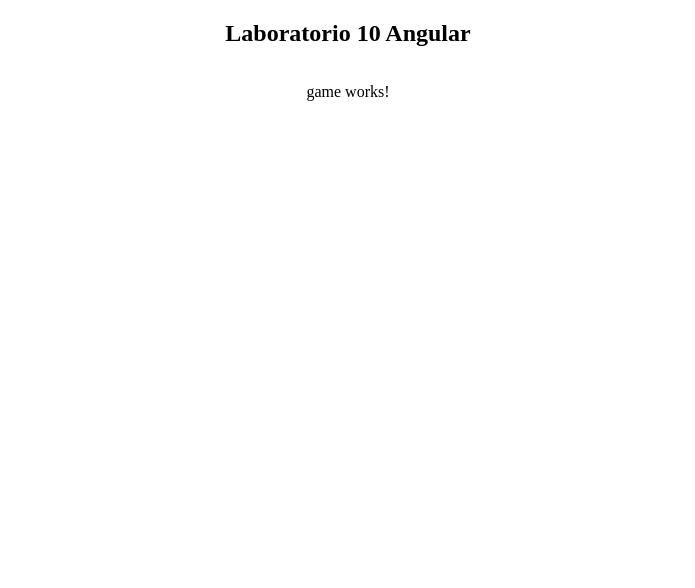
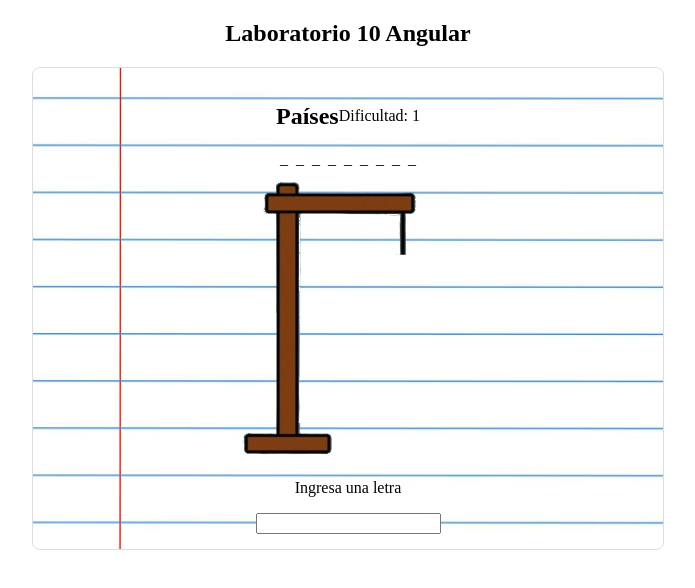
Before and after one commit to Shvy-bit/Lab10, an Angular app: page /game in a window 1280 px wide. Shown: the top 588 px of the page, without its empty margins (292-987 px from the left). Built offline with nearby package versions, Linux system fonts and the light colour scheme.

Commit message:
Componente funcional game

```diff
--- a/src/app/difficulty/difficulty.ts
+++ b/src/app/difficulty/difficulty.ts
@@ -11,17 +11,9 @@
 export class Difficulty {
   private gameService = inject(GameService);
 
-  public categories = this.gameService.getCategory();
-
-  private randomCategory(): Category {
-    const index = Math.floor(Math.random() * this.categories.length);
-    return this.categories[index];
-  }
-  private category: Category = this.randomCategory();
+  public categories = this.gameService.getCategories();
 
   public setCategory(category: Category) {
-    this.category = category;
+    this.gameService.setCategory(category);
   }
-
-
 }
--- a/src/app/game-service.ts
+++ b/src/app/game-service.ts
@@ -27,12 +27,22 @@
     },
     {
         name: 'Países',
-        words: ['Argentina', 'España', 'México', 'Japón'],
+        words: ['argentina', 'mexico', 'japon'],
         difficulty: 1
     }
     ];
+    public getCategories(): Category[] { return this.categories; }
 
-    public getCategory() { return this.categories; }
+    private randomCategory(): Category {
+        const index = Math.floor(Math.random() * this.categories.length);
+        return this.categories[index];
+    }
+    private category = this.randomCategory();
+    public setCategory(category: Category) { this.category = category; }
+    public getCategory(): Category { return this.category; }
 
-
+    public getWord(category: Category): string {
+        const index = Math.floor(Math.random() * category.words.length);
+        return category.words[index];
+    }
 }
--- a/src/app/game/game.html
+++ b/src/app/game/game.html
@@ -1 +1,37 @@
-<p>game works!</p>
+<div class="card main">
+    <div class="center game-category">
+        <h2>{{category.name}}</h2>
+        <span>Dificultad: {{category.difficulty}}</span>
+    </div>
+    <div class="center">
+        @for(char of wordEncrypt(); track char) {
+            <span>&nbsp;</span>
+            <span>{{char}}</span>
+            <span>&nbsp;</span>
+        }
+    </div>
+    <div class="center">
+        <img [src]="dibujoUrl()" alt="Dibujo Ahorcado">
+    </div>
+    <div class="center">
+        <p>{{message()}}</p>
+    </div>
+    <div class="center">
+        <input
+        class="input"
+        #input
+        [disabled]="gameOver()"
+        (keyup)="readKey($event, input)"
+        >
+    </div>
+    <div class="center">
+        @if (gameOver()) {
+            @if (isFill()) {
+            <button routerLink="">Felicidades</button>
+        }
+        @else {
+            <button routerLink="">Perdiste</button>
+        }
+        }
+    </div>
+</div>
--- a/src/app/game/game.ts
+++ b/src/app/game/game.ts
@@ -1,9 +1,73 @@
-import { Component } from '@angular/core';
+import { Component, computed, inject, signal } from '@angular/core';
+import { Category, GameService } from '../game-service';
+import { RouterLink } from '@angular/router';
 
 @Component({
   selector: 'app-game',
-  imports: [],
+  imports: [RouterLink],
   templateUrl: './game.html',
   styleUrl: './game.css',
 })
-export class Game {}
+export class Game {
+  private gameService = inject(GameService);
+
+  public category: Category = this.gameService.getCategory();
+  private word: string = this.gameService.getWord(this.category);
+  public wordEncrypt = signal<string[]>(new Array(this.word.length).fill('_'));
+
+  private attempt = signal<number>(0);
+  public dibujoUrl = computed<string>(() => "attempts/att0" + this.attempt() + ".png");
+
+  public message = signal<string>("Ingresa una letra");
+
+  public isFill = computed<boolean>(() => this.word === this.wordEncrypt().join(''));
+  public gameOver = computed<boolean>(() => this.attempt() > 5 || this.isFill());
+
+  public readKey(event: KeyboardEvent, input: HTMLInputElement){
+    const charInput: string = event.key;
+    const isLetter: boolean = /^[a-zA-ZñÑ]$/.test(charInput);
+
+    if (!isLetter) {
+      this.message.set("'" + charInput + "' no es una letra");
+    }
+
+    else {
+      if(!this.isNew(charInput)) this.message.set("'"+ charInput + "' ya fue ingresado");
+      else this.Decrypt(charInput);
+    }
+
+    input.value = "";
+  }
+
+  private isNew(charInput: string): boolean {
+    let isNew = true;
+    const word = this.wordEncrypt();
+    for (const char of word) {
+      if (charInput === char) isNew = false;
+    }
+    return isNew;
+  }
+
+  private Decrypt(char: string) {
+    const wordSplit = this.word.split('');
+    let attemptValid = false;
+
+    this.wordEncrypt.update(curr => {
+      const out = [...curr];
+
+      for (let i = 0; i < wordSplit.length; i++) {
+        if (wordSplit[i] === char) {
+          out[i] = char;
+          attemptValid = true;
+        }
+      }
+      return out;
+    });
+
+    if (attemptValid) this.message.set("Felicidades '" + char + "' es una letra");
+    else {
+      this.message.set("'" + char + "' no esta en la palabra");
+      this.attempt.update(curr => curr + 1)
+    }
+  }
+}
```
